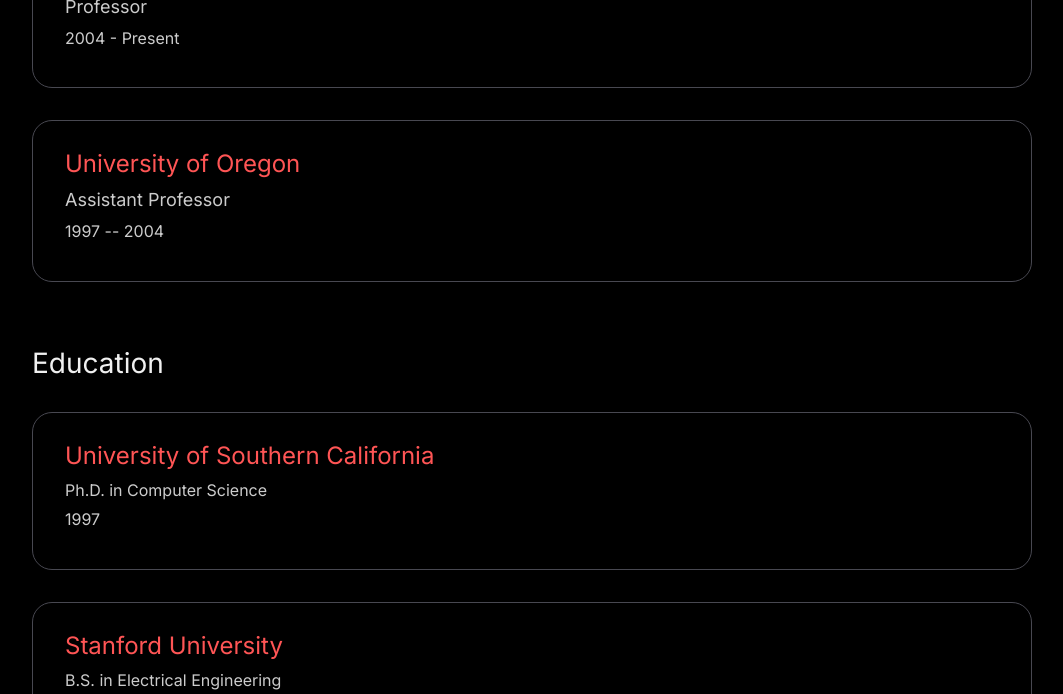
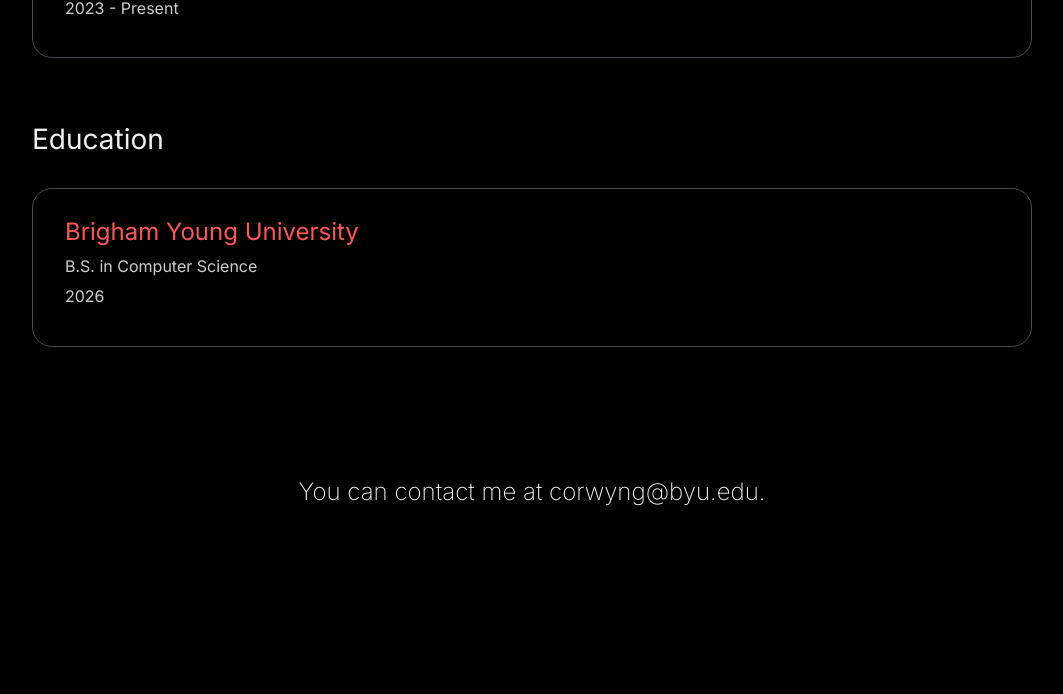
Before and after one commit to princecal/Personal-Site, a plain HTML site: page index.html in a window 1280 px wide. Shown: the part 1750-2444 px from the top of the page, without its empty margins (108-1171 px from the left). Drawn offline with Linux system fonts and the light colour scheme.

Commit message:
Update job title and education details in index.html

```diff
--- a/index.html
+++ b/index.html
@@ -343,10 +343,7 @@
                         Our work systematizes the practice of human-centered threat modeling, identifying the core components of a human-centered threat modeling exercise by studying the practices of researchers in the area.
                         We have applied this framework to study the security and privacy experiences of Pakistani immigrants to the U.S.
                     </p>
-                    <div class="flex-container">
-                    <a href="https://ieeexplore.ieee.org/document/11023352"><img src="/images/sok-page1.png"/></a>
-                    <a href="https://ieeexplore.ieee.org/document/11023485"><img src="/images/immigrants-page1.png"/></a>
-                    </div>
+
                 </div>
 
                 <div class="skill card">
@@ -375,39 +372,27 @@
                 <h2>Experience</h2>
                 <div class="job card">
                     <h3 id="job">Brigham Young University</h3>
-                    <p class="role">Professor</p>
-                    <p class="timeline">2004 - Present</p>
+                    <p class="role">Secuity Control Analyst</p>
+                    <p class="timeline">2023 - Present</p>
                     <p class="responsibilities">
                     </p>
                 </div>
-                <div class="job card">
-                    <h3>University of Oregon</h3>
-                    <p class="role">Assistant Professor</p>
-                    <p class="timeline">
-                        1997 -- 2004
-                    </p>
-                    <p class="responsibilities">
-                      </p>
-                </div>
+
                 <div class="education">
                     <h2>Education</h2>
 
                     <div class="school card">
-                        <h3>University of Southern California</h3>
-                        <p class="degree">Ph.D. in Computer Science</p>
-                        <p class="timeline">1997</p>
+                        <h3>Brigham Young University</h3>
+                        <p class="degree">B.S. in Computer Science</p>
+                        <p class="timeline">2026</p>
                     </div>
-                    <div class="school card">
-                        <h3>Stanford University</h3>
-                        <p class="degree">B.S. in Electrical Engineering</p>
-                        <p class="timeline">1990</p>
-                    </div>
+
 
 
                 </div>
             </section>
             <section id="contact">
-                <p>You can contact me at zappala [at] cs.byu.edu or visit my <a href="https://zappala.byu.edu/">home page</a> for more info.</p>
+                <p>You can contact me at corwyng@byu.edu.</p>
             </section>
 
 
```
